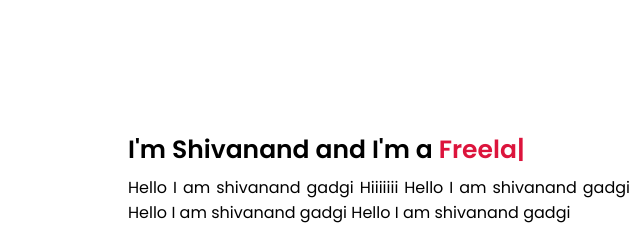
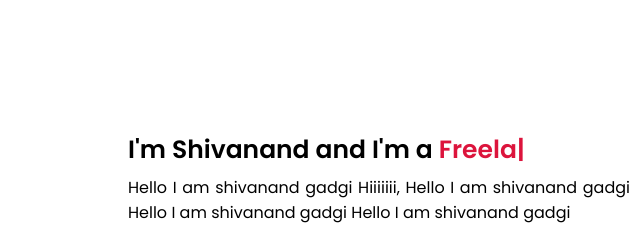
Before and after one commit to ShivanandGadgi/MyPortfolio.github.io, a plain HTML site: page index.html in a window 1280 px wide. Shown: the part 1024-1266 px from the top of the page, 640-1280 px from the left. Drawn offline with nearby package versions, Linux system fonts and the light colour scheme.

Commit message:
Update index.html

```diff
--- a/index.html
+++ b/index.html
@@ -55,7 +55,7 @@
 				</div>
 				<div class="column right">
 					<div class="text">I'm Shivanand and I'm a <span class="typing-2"></span></div>
-					<p>Hello I am shivanand gadgi Hiiiiiii Hello I am shivanand gadgi Hello I am shivanand gadgi Hello I am shivanand gadgi </p>
+					<p>Hello I am shivanand gadgi Hiiiiiii, Hello I am shivanand gadgi Hello I am shivanand gadgi Hello I am shivanand gadgi </p>
 					<a href="#">Download CV</a>
 				</div>
 			</div>
```
